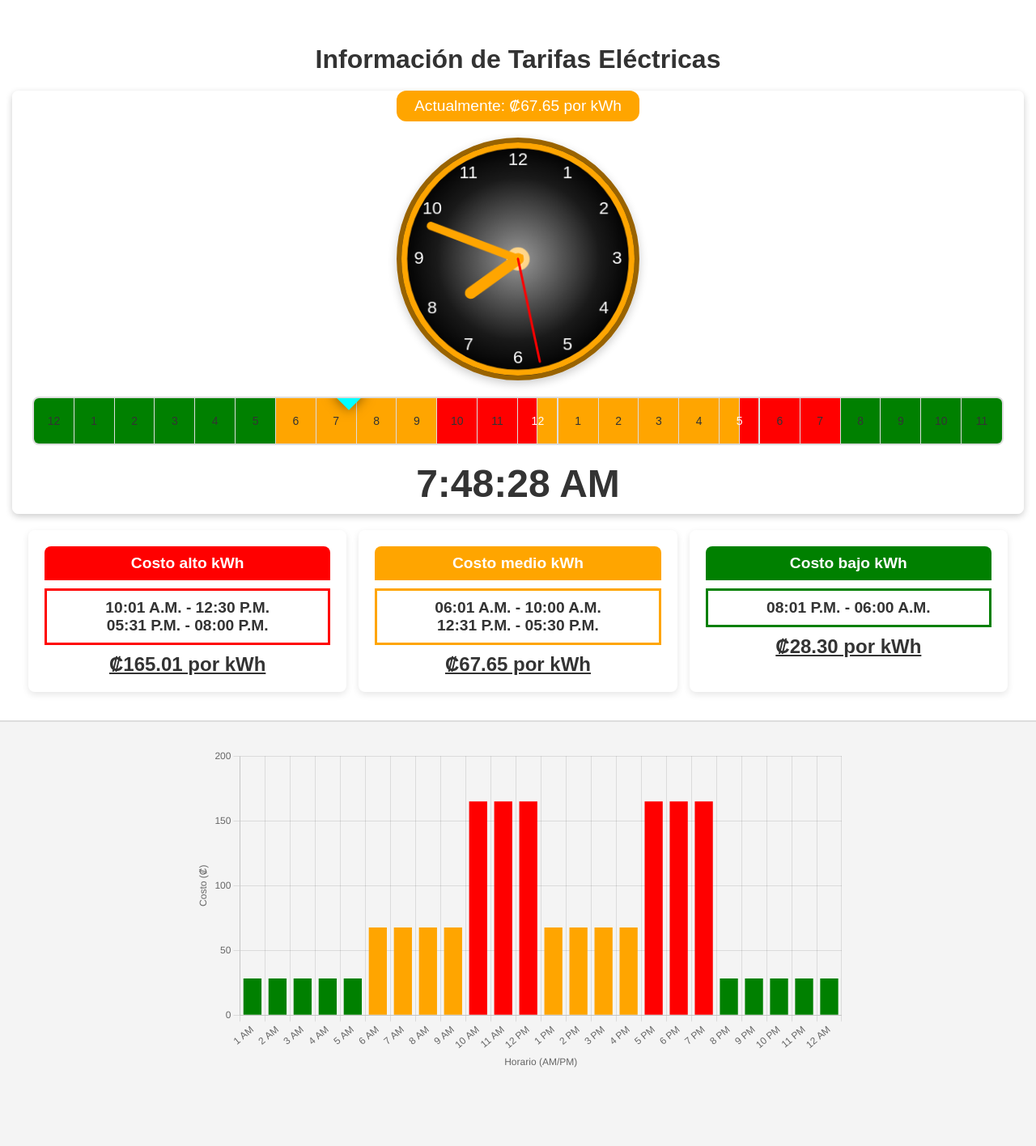
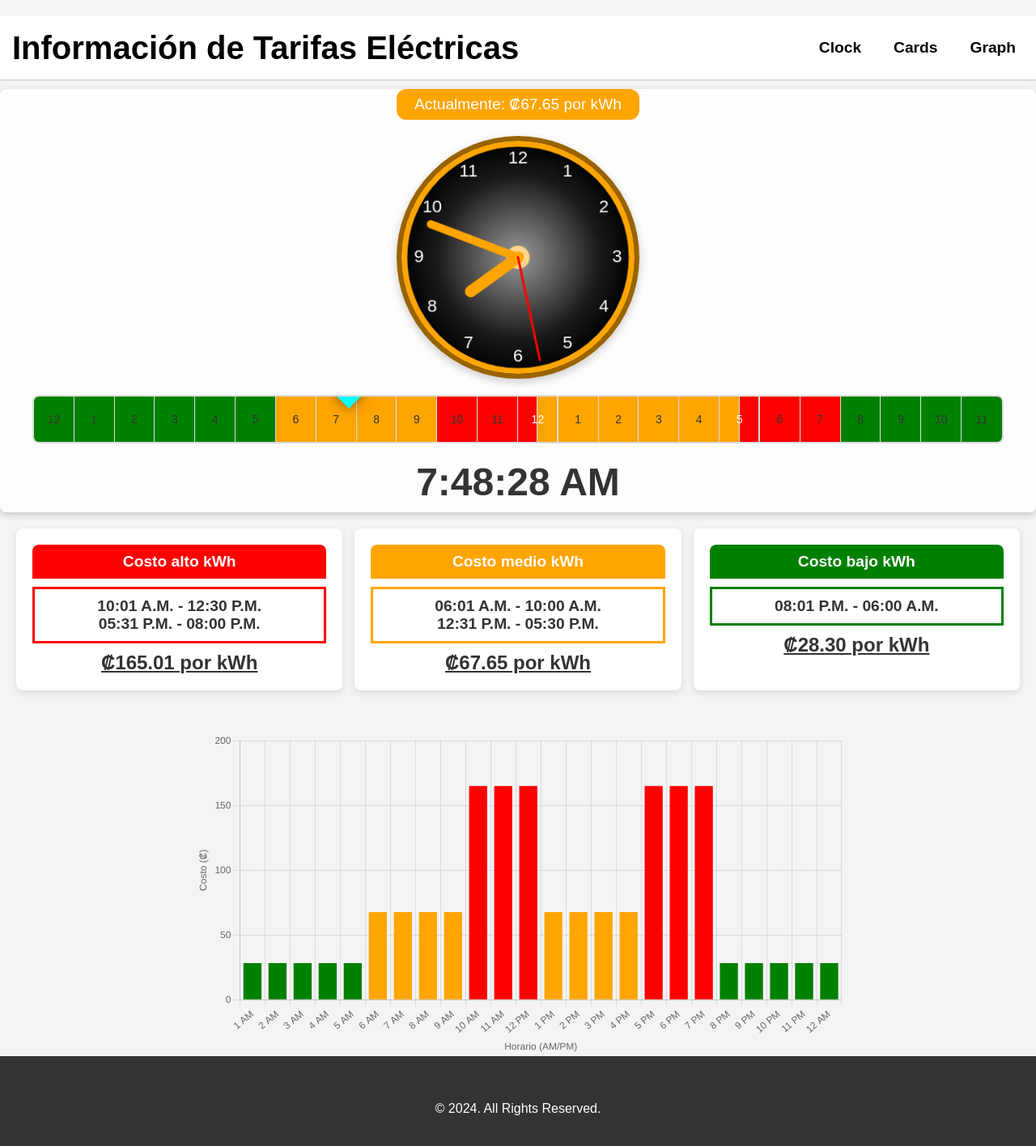
Before and after one commit to barquechak/tarifas-luz-react-app, a React (Vite) app: page / in a window 1280 px wide. Shown: the top 1416 px of the page at 81% size. Before the commit the page ends 1324 px from the top, so only its background shows below. Built offline with nearby package versions, Linux system fonts and the light colour scheme.

Commit message:
Added a Footer to the project, also added a Header, also fixes in the global css that was changing the size of the analog clock incorrectly

```diff
--- a/src/App.tsx
+++ b/src/App.tsx
@@ -1,5 +1,8 @@
 import Header from "./components/Header";
 import GraphContainer from "./components/GraphContainer";
+import ClockContainer from "./components/ClockContainer";
+import CardContainer from "./components/CardContainer";
+import Footer from "./components/Footer";
 import "./App.css";
 
 const App: React.FC = () => {
@@ -7,8 +10,23 @@ const App: React.FC = () => {
     <>
       <Header />
       <main>
-        <GraphContainer />
+        <main>
+          <section id="clock">
+            <ClockContainer />
+          </section>
+
+          <section id="cards">
+            <CardContainer />
+          </section>
+
+          <section id="graph">
+            <GraphContainer />
+          </section>
+        </main>
       </main>
+      <footer>
+        <Footer />
+      </footer>
     </>
   );
 };
--- a/src/components/AnalogClockContainer.tsx
+++ b/src/components/AnalogClockContainer.tsx
@@ -1,4 +1,4 @@
-import React, { useRef, useState, useEffect } from "react";
+import React, { useRef, useState, useEffect, useLayoutEffect } from "react";
 import "../styles/AnalogClockContainer.css";
 
 // Time blocks with updated colors
@@ -53,12 +53,22 @@ function getCurrentBlock(now: Date) {
   return null;
 }
 
+function debounce(func: Function, wait: number) {
+  let timeout: ReturnType<typeof setTimeout>;
+  return (...args: any[]) => {
+    if (timeout) clearTimeout(timeout); // Clear previous timeout
+    timeout = setTimeout(() => func(...args), wait);
+  };
+}
+
 const AnalogClock: React.FC = () => {
   const canvasRef = useRef<HTMLCanvasElement>(null);
+  const clockRef = useRef<HTMLDivElement>(null); // Ref for the clock div
   const ctxRef = useRef<CanvasRenderingContext2D | null>(null);
   const radiusRef = useRef<number>(0);
   const prevBlockRef = useRef<{ color: string } | null>(null);
 
+  const [currentTime, setCurrentTime] = useState<Date>(new Date()); // State for current time
   const [shouldRedrawStatic, setShouldRedrawStatic] = useState(true); // State to track static redraw
 
   // Function to draw static elements (face, glow, numbers)
@@ -78,15 +88,19 @@ const AnalogClock: React.FC = () => {
 
   // Update clock border color only if the block changes
   const updateClockBorderColor = (currentBlock: { color: string } | null) => {
-    const clockElement = document.getElementById("analogClock");
-    if (clockElement && currentBlock !== prevBlockRef.current) {
-      let newColor = currentBlock ? currentBlock.color : "#333"; // Default color
-      clockElement.style.setProperty(
+    if (
+      clockRef.current &&
+      canvasRef.current &&
+      currentBlock !== prevBlockRef.current
+    ) {
+      const newColor = currentBlock ? currentBlock.color : "#333"; // Default color
+
+      canvasRef.current.style.setProperty(
         "border",
         `6px solid ${darkenBlockColor(newColor, 0.4)}`,
         "important"
       );
-      prevBlockRef.current = currentBlock; // Update the ref
+      prevBlockRef.current = currentBlock;
       setShouldRedrawStatic(true); // Trigger static elements redraw when block changes
     }
   };
@@ -120,21 +134,12 @@ const AnalogClock: React.FC = () => {
     }
   };
 
-  useEffect(() => {
-    const handleResize = debounce(() => resizeCanvas(), 100);
+  useLayoutEffect(() => {
+    const handleResize = debounce(resizeCanvas, 100); // debounce the resize function
     window.addEventListener("resize", handleResize);
-
     resizeCanvas(); // Initial setup
     return () => window.removeEventListener("resize", handleResize);
   }, []);
-
-  function debounce(func: Function, wait: number) {
-    let timeout: ReturnType<typeof setTimeout>;
-    return (...args: any[]) => {
-      clearTimeout(timeout);
-      timeout = setTimeout(() => func(...args), wait);
-    };
-  }
 
   // Function to draw the glow effect around the entire clock
   const drawGlow = (ctx: CanvasRenderingContext2D | null, radius: number) => {
@@ -194,7 +199,7 @@ const AnalogClock: React.FC = () => {
     ctx.textBaseline = "middle";
     ctx.textAlign = "center";
     for (let num = 1; num < 13; num++) {
-      let ang = (num * Math.PI) / 6;
+      const ang = (num * Math.PI) / 6;
       ctx.rotate(ang);
       ctx.translate(0, -radius * 0.85);
       ctx.rotate(-ang);
@@ -265,45 +270,47 @@ const AnalogClock: React.FC = () => {
     if (ctx) {
       ctx.clearRect(-radius, -radius, 2 * radius, 2 * radius); // Clear canvas
 
+      const now = new Date();
       const currentBlock = getCurrentBlock(new Date());
       const borderColor = currentBlock ? currentBlock.color : "#333";
       updateClockBorderColor(currentBlock); // Update the border color if the block changes
 
       // Draw static elements (face, glow, numbers) once
-      //drawFace(ctx, radius, borderColor);
-      //drawGlow(ctx, radius);
-      //drawNumbers(ctx, radius);
       drawStaticElements(ctx, radius, borderColor);
 
       // Draw dynamic elements (the clock hands)
       drawTime(ctx, radius, borderColor); // Draw the hands
 
+      setCurrentTime(now); // Update time for ARIA updates
       // Continue the animation loop
       requestAnimationFrame(drawClock);
     }
   };
 
   useEffect(() => {
-    const canvas = canvasRef.current;
-    if (canvas) {
-      ctxRef.current = canvas.getContext("2d");
-      resizeCanvas();
-      window.addEventListener("resize", resizeCanvas);
-
-      // Start the clock drawing process
-      drawClock();
-
-      return () => {
-        window.removeEventListener("resize", resizeCanvas);
-      };
-    }
-  }, []); // Only run once when the component is mounted
+    drawClock(); // Start the animation loop
+  }, []);
 
   return (
-    <div className="analog-clock-container">
+    <div
+      ref={clockRef} // Attach the ref to the clock container
+      className="analog-clock-container"
+      role="group"
+      aria-labelledby="clock-label"
+      aria-live="polite"
+    >
+      <span id="clock-label" className="visually-hidden">
+        Analog clock displaying the current time.
+      </span>
+      <span aria-live="polite" className="visually-hidden">
+        {`Current time: ${currentTime.toLocaleTimeString()}. Current rate: ${
+          getCurrentBlock(currentTime)?.name ?? "Unknown"
+        }.`}
+      </span>
       <canvas
         id="analogClock"
         ref={canvasRef}
+        aria-hidden="true" // Mark canvas as hidden because it's a visual-only representation
         className="no-darkreader"
         width={400}
         height={400}
--- /dev/null
+++ b/src/components/Footer.tsx
@@ -0,0 +1,14 @@
+import React from "react";
+import "../styles/Footer.css"; // Import CSS file for styling
+
+const Footer: React.FC = () => {
+  return (
+    <footer>
+      <div className="footer-content">
+        <p>© {new Date().getFullYear()}. All Rights Reserved.</p>
+      </div>
+    </footer>
+  );
+};
+
+export default Footer;
--- a/src/components/Header.tsx
+++ b/src/components/Header.tsx
@@ -1,16 +1,36 @@
-import ClockContainer from "./ClockContainer";
-import CardContainer from "./CardContainer";
+import React, { useState } from "react";
 import "../styles/Header.css";
 
 const Header: React.FC = () => {
+  const [isMenuOpen, setIsMenuOpen] = useState(false);
+
+  const toggleMenu = () => {
+    setIsMenuOpen(!isMenuOpen);
+  };
+
   return (
-    <>
-      <header>
+    <header>
+      <div className="logo">
         <h1>Información de Tarifas Eléctricas</h1>
-        <ClockContainer />
-        <CardContainer />
-      </header>
-    </>
+      </div>
+      <button className="menu-toggle" onClick={toggleMenu}>
+        &#9776; {/* Hamburger icon */}
+      </button>
+      <nav className={isMenuOpen ? "open" : ""}>
+        <ul>
+          <li>
+            <a href="#clock">Clock</a>
+          </li>
+          <li>
+            <a href="#cards">Cards</a>
+          </li>
+          <li>
+            <a href="#graph">Graph</a>
+          </li>
+        </ul>
+      </nav>
+    </header>
   );
 };
+
 export default Header;
--- a/src/styles/AnalogClockContainer.css
+++ b/src/styles/AnalogClockContainer.css
@@ -8,6 +8,9 @@
   display: flex;
   justify-content: center;
   align-items: center;
+  will-change: transform, border; /* Hint for better rendering performance */
+  transition: width 0.3s ease; /* Smooth resizing transition */
+  transition: max-width 0.5s linear; /* Adjust the timing and easing for a smoother transition */
 }
 
 /* Analog Clock Styles */
@@ -18,16 +21,29 @@
   border-radius: 50%;
   box-shadow: 0 4px 12px rgba(0, 0, 0, 0.2); /* Improved shadow for depth */
   background: radial-gradient(circle, #000, #333); /* Darker gradient */
-  transition: all 0.3s ease;
+  transition: border 0.3s ease; /* Limit transition to border */
 }
 
 canvas.no-darkreader {
   filter: none !important;
 }
 
+/* Visually hidden for accessibility */
+.visually-hidden {
+  position: absolute;
+  width: 1px;
+  height: 1px;
+  padding: 0;
+  margin: -1px;
+  overflow: hidden;
+  clip: rect(0, 0, 0, 0);
+  border: 0;
+}
+
 @media (max-width: 768px) {
   .analog-clock-container {
-    max-width: 200px;
-    min-width: 100px;
+    max-width: 200px; /* Set max-width for smaller screens */
+    min-width: 100px; /* Ensure readability */
+    width: 100%; /* Allow it to grow/shrink based on container */
   }
 }
--- /dev/null
+++ b/src/styles/Footer.css
@@ -0,0 +1,36 @@
+footer {
+  background-color: #333;
+  color: #fff;
+  padding: 20px 0;
+  text-align: center;
+}
+
+footer .footer-content {
+  max-width: 1200px;
+  margin: 0 auto;
+}
+
+footer nav ul {
+  list-style: none;
+  padding: 0;
+}
+
+footer nav ul li {
+  display: inline;
+  margin: 0 15px;
+}
+
+footer nav ul li a {
+  color: #fff;
+  text-decoration: none;
+}
+
+footer .social-media a {
+  color: #fff;
+  margin: 0 10px;
+  text-decoration: none;
+}
+
+footer .social-media a:hover {
+  text-decoration: underline;
+}
--- a/src/styles/Header.css
+++ b/src/styles/Header.css
@@ -0,0 +1,128 @@
+/* Basic header styles */
+header {
+  background-color: #007bff; /* Blue background */
+  color: black;
+  padding: 10px 20px;
+  display: flex;
+  justify-content: space-between;
+  align-items: center;
+  position: sticky; /* Keeps the header fixed at the top */
+  top: 0;
+  z-index: 1000;
+  width: 100%;
+  margin-top: 20px; /* Adds space on the top for smaller devices */
+  margin-bottom: 10px;
+}
+
+/* Logo (Title) Styles */
+header .logo {
+  display: flex;
+  align-items: center;
+}
+
+header .logo h1 {
+  font-size: 4vw; /* Responsive font size */
+  max-width: 100%; /* Prevents overflow */
+  margin: 0;
+  font-family: "Arial", sans-serif;
+  line-height: 1.2; /* Adjusts line height for better spacing */
+}
+
+header .logo h1 {
+  /* Max font size to avoid overflow */
+  font-size: clamp(1.5rem, 4vw, 2.5rem);
+}
+
+nav ul {
+  list-style: none;
+  display: flex;
+  gap: 20px;
+  margin: 0;
+  padding: 0;
+}
+
+nav ul li {
+  font-size: 1.2rem;
+}
+
+nav ul li a {
+  text-decoration: none;
+  color: black;
+  font-weight: bold;
+  padding: 5px 10px;
+  transition: background-color 0.3s ease;
+}
+
+nav ul li a:hover {
+  background-color: #0056b3; /* Darker blue when hovering */
+  border-radius: 5px;
+}
+
+/* Media Queries for responsiveness */
+@media (max-width: 740px) {
+  header {
+    padding: 15px;
+    flex-direction: row; /* Keep them on the same line */
+    justify-content: space-between;
+    margin-top: 30px; /* Adds more space for smaller screens */
+  }
+
+  /* Ensure title is smaller for small devices */
+  header .logo h1 {
+    font-size: clamp(0.9rem, 6vw, 0.9rem);
+  }
+
+  nav ul {
+    flex-direction: row;
+    gap: 10px;
+    margin-top: 0;
+  }
+
+  nav ul li a {
+    font-size: 1rem;
+    padding: 8px 12px;
+  }
+
+  /* Hamburger menu styles */
+  .menu-toggle {
+    display: block;
+    font-size: 2rem;
+    background: none;
+    border: none;
+    color: white;
+    cursor: pointer;
+  }
+
+  nav {
+    display: none; /* Hide the nav links by default */
+    position: absolute;
+    top: 60px; /* Adjust this based on header height */
+    right: 20px;
+    background-color: #007bff;
+    border-radius: 5px;
+    width: 200px;
+    text-align: center;
+  }
+
+  nav.open {
+    display: block; /* Show nav when menu is open */
+  }
+
+  nav ul {
+    flex-direction: column;
+    gap: 10px;
+    margin-top: 15px;
+  }
+
+  nav ul li a {
+    font-size: 1rem;
+    padding: 8px 12px;
+  }
+}
+
+/* Ensure the hamburger menu only appears on small screens */
+@media (min-width: 769px) {
+  .menu-toggle {
+    display: none; /* Hide hamburger menu on larger screens */
+  }
+}
--- a/src/styles/global.css
+++ b/src/styles/global.css
@@ -61,8 +61,7 @@ h1 {
     padding: 10px;
   }
 
-  .digital-clock-container,
-  .analog-clock-container {
+  .digital-clock-container {
     max-width: 100%; /* Ensure clocks take up full width on smaller screens */
   }
 }
```
